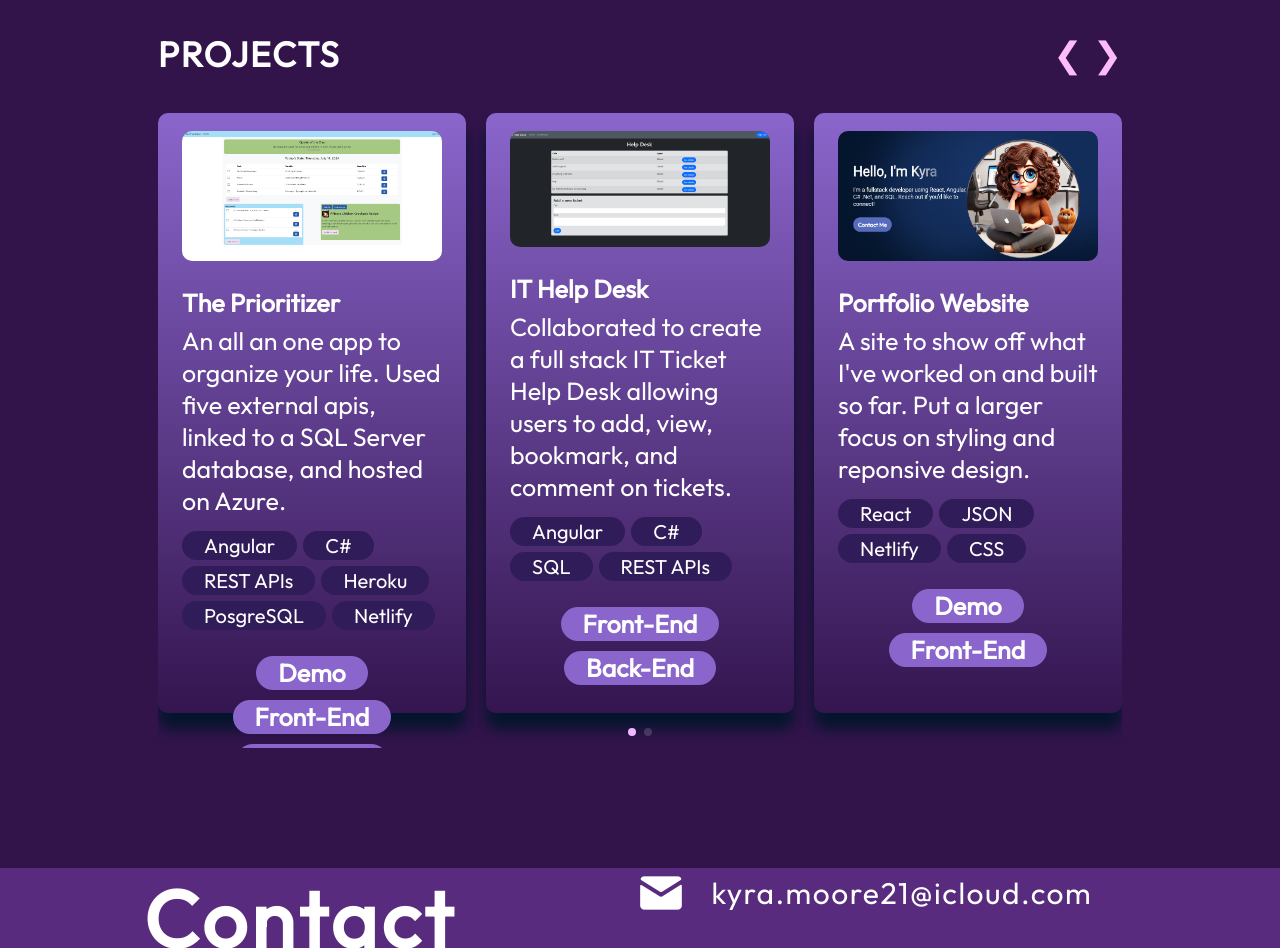
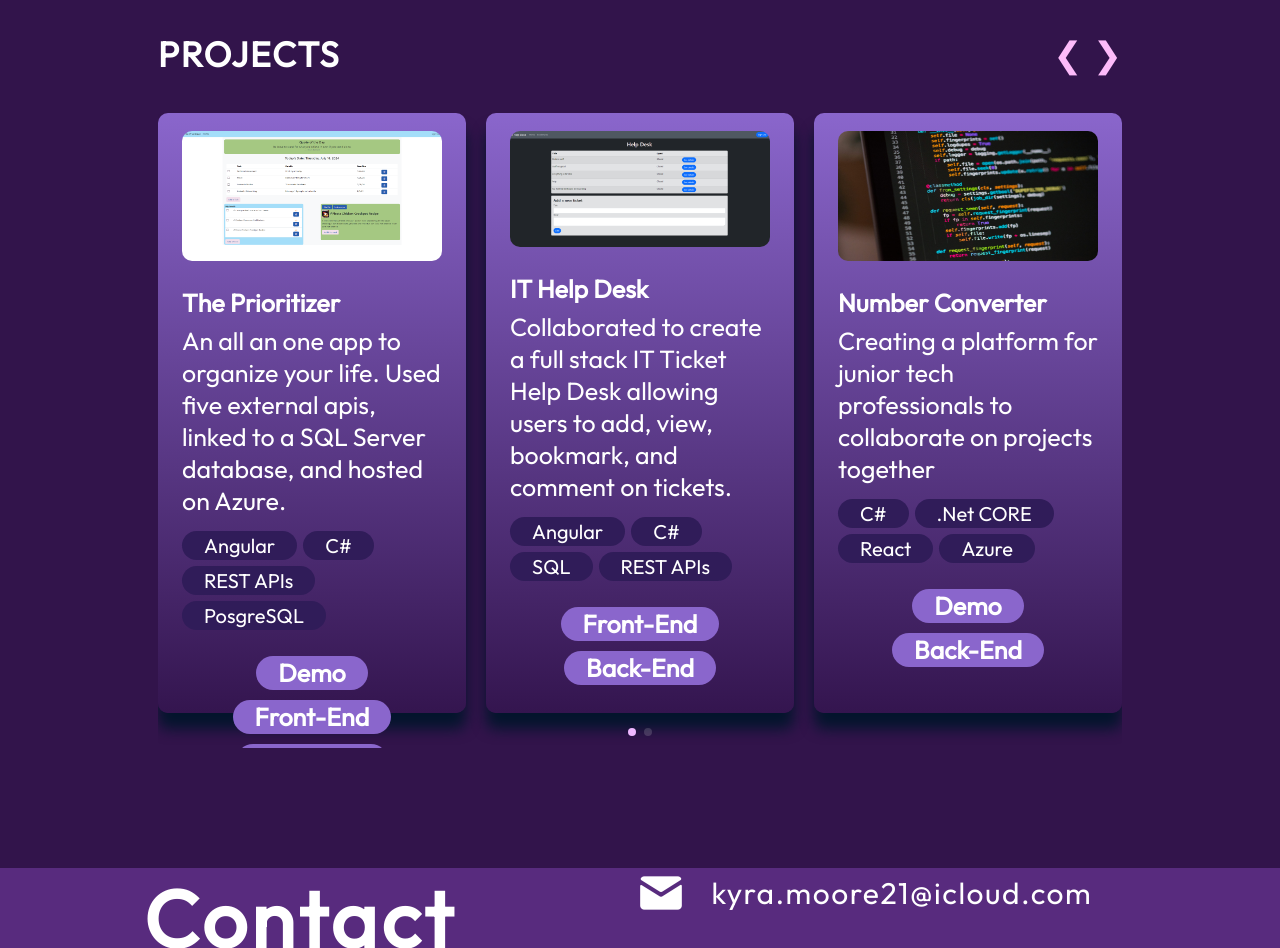
Before and after one commit to kyra-moore21/KMPortfolio, a React (Vite) app: page / in a window 1280 px wide. Shown: the part 2420-3368 px from the top of the page. Built offline with nearby package versions, Linux system fonts and the light colour scheme.

Commit message:
added demo links to project and added number converter project

```diff
--- a/src/components/Projects/ProjectCard.jsx
+++ b/src/components/Projects/ProjectCard.jsx
@@ -1,7 +1,7 @@
 import React from 'react'
 import { getImageUrl } from '../../utils';
 import styles from "./ProjectCard.module.css";
-const ProjectCard = ({p : {title, imageSrc, description, skills, demo, githubFrontend, githubBackend}}) => {
+const ProjectCard = ({p : {title, imageSrc, description, skills, demo, githubFrontend, githubBackend, githubFullstack}}) => {
   return (
     <div className={styles.container}>
     <img src={getImageUrl(imageSrc)} alt={`${title} screenshot`}  className={styles.image}/>
@@ -18,6 +18,7 @@ const ProjectCard = ({p : {title, imageSrc, description, skills, demo, githubFro
 {demo && <a href={demo}  className={styles.link}>Demo</a>}
 {githubFrontend && <a href={githubFrontend} className={styles.link}>Front-End</a>}
 {githubBackend && <a href={githubBackend} className={styles.link}>Back-End</a>}
+{githubFullstack && <a href={githubFullstack} className={styles.link}>Fullstack</a>}
 </div>
 </div>
   )
--- a/src/data/projects.json
+++ b/src/data/projects.json
@@ -3,10 +3,11 @@
         "title": "The Prioritizer",
         "imageSrc": "projectScreenshots/priortizer.png",
         "description": "An all an one app to organize your life. Used five external apis, linked to a SQL Server database, and hosted on Azure.",
-        "skills": ["Angular", "C#", "REST APIs", "Heroku", "PosgreSQL", "Netlify"],
+        "skills": ["Angular", "C#", "REST APIs", "PosgreSQL"],
         "demo": "https://theprioritizer.netlify.app/",
         "githubFrontend": "https://github.com/kyra-moore21/ProcrastinationFrontEnd",
-        "githubBackend": "https://github.com/L-Code23/ProcrastinatorBackEnd-"
+        "githubBackend": "https://github.com/L-Code23/ProcrastinatorBackEnd-",
+        "githubFullStack": null
     },
     {
         "title": "IT Help Desk",
@@ -15,8 +16,19 @@
         "skills": ["Angular",  "C#", "SQL", "REST APIs"],
         "demo": null,
         "githubFrontend": "https://github.com/kyra-moore21/TicketSystemFrontEnd-Fork",
-        "githubBackend": "https://github.com/kyra-moore21/TicketBackend-Fork"
+        "githubBackend": "https://github.com/kyra-moore21/TicketBackend-Fork",
+        "githubFullStack": null
 
+    },
+    {
+        "title": "Number Converter",
+        "imageSrc": "projectScreenshots/code.jpg",
+        "description": "Creating a platform for junior tech professionals to collaborate on projects together",
+        "skills": ["C#", ".Net CORE", "React","Azure"],
+        "demo": "https://thenumberconverter.netlify.app/",
+        "githubFrontend": null,
+        "githubBackend": "https://github.com/kyra-moore21/TechConnect",
+        "githubFullStack": "https://github.com/kyra-moore21/NumberConverter"
     },
     {
         "title": "Portfolio Website",
@@ -25,16 +37,8 @@
         "skills": ["React", "JSON", "Netlify", "CSS"],
         "demo": "https://kyramoore.netlify.app",
         "githubFrontend": "https://github.com/kyra-moore21/KMPortfolio",
-        "githubBackend": null
-    },
-    {
-        "title": "Tech Connect",
-        "imageSrc": "projectScreenshots/code.jpg",
-        "description": "Creating a platform for junior tech professionals to collaborate on projects together",
-        "skills": ["C#", ".Net CORE", "REST APIs"],
-        "demo": null,
-        "githubFrontend": null,
-        "githubBackend": "https://github.com/kyra-moore21/TechConnect"
+        "githubBackend": null,
+        "githubFullStack": null
     }
 
 ]
```
